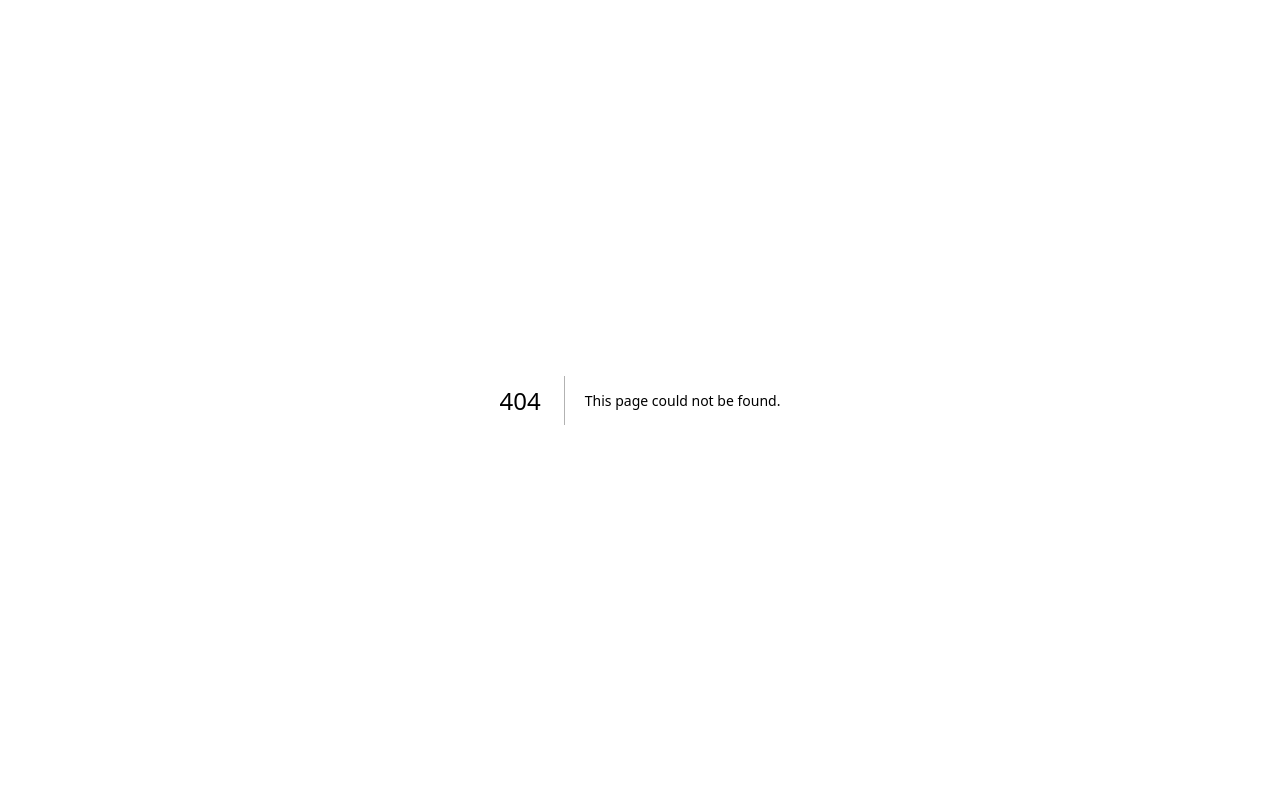
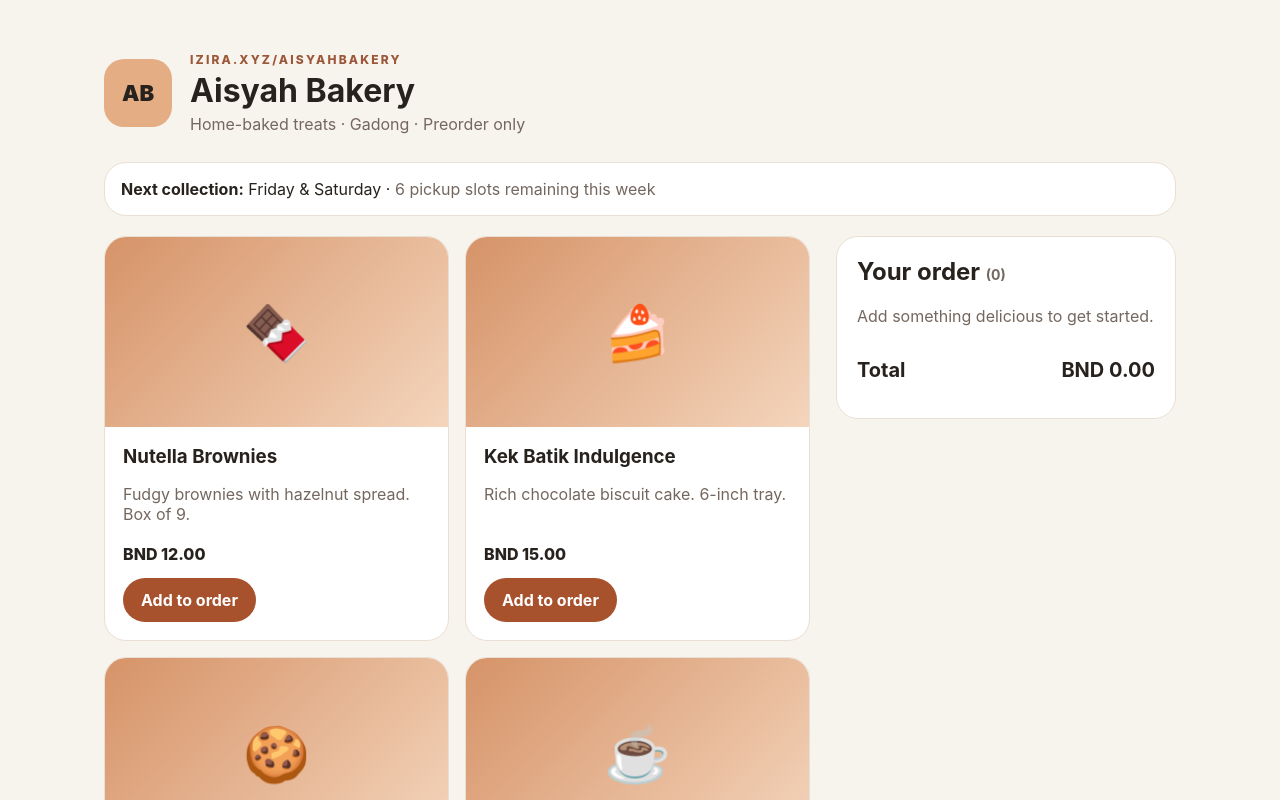
Before and after one commit to mypovbn-pixel/izira-website, a Next.js app: page /aisyahbakery in a window 1280 px wide. Before the commit this address had no page. Shown: the top 800 px of the page. Built offline with nearby package versions, Linux system fonts and the light colour scheme.

Commit message:
Add dynamic merchant storefront route

```diff
--- /dev/null
+++ b/app/[slug]/page.tsx
@@ -0,0 +1,10 @@
+import { notFound } from "next/navigation";
+import Storefront from "@/components/Storefront";
+
+const reserved=new Set(["dashboard","login","signup","pricing","about","admin","api"]);
+export default async function StorePage({params}:{params:Promise<{slug:string}>}){
+ const {slug}=await params;
+ if(reserved.has(slug.toLowerCase())) notFound();
+ if(slug.toLowerCase()!=="aisyahbakery") notFound();
+ return <main className="shell"><div className="store-head"><div className="logo">AB</div><div><div className="eyebrow">izira.xyz/{slug}</div><h1 style={{margin:"4px 0"}}>Aisyah Bakery</h1><div className="muted">Home-baked treats · Gadong · Preorder only</div></div></div><div className="card" style={{marginBottom:20,padding:16}}><b>Next collection:</b> Friday & Saturday · <span className="muted">6 pickup slots remaining this week</span></div><Storefront/><footer style={{textAlign:"center",padding:"50px 0 20px"}} className="muted">Powered by <b>IZIRA</b></footer></main>
+}
```
